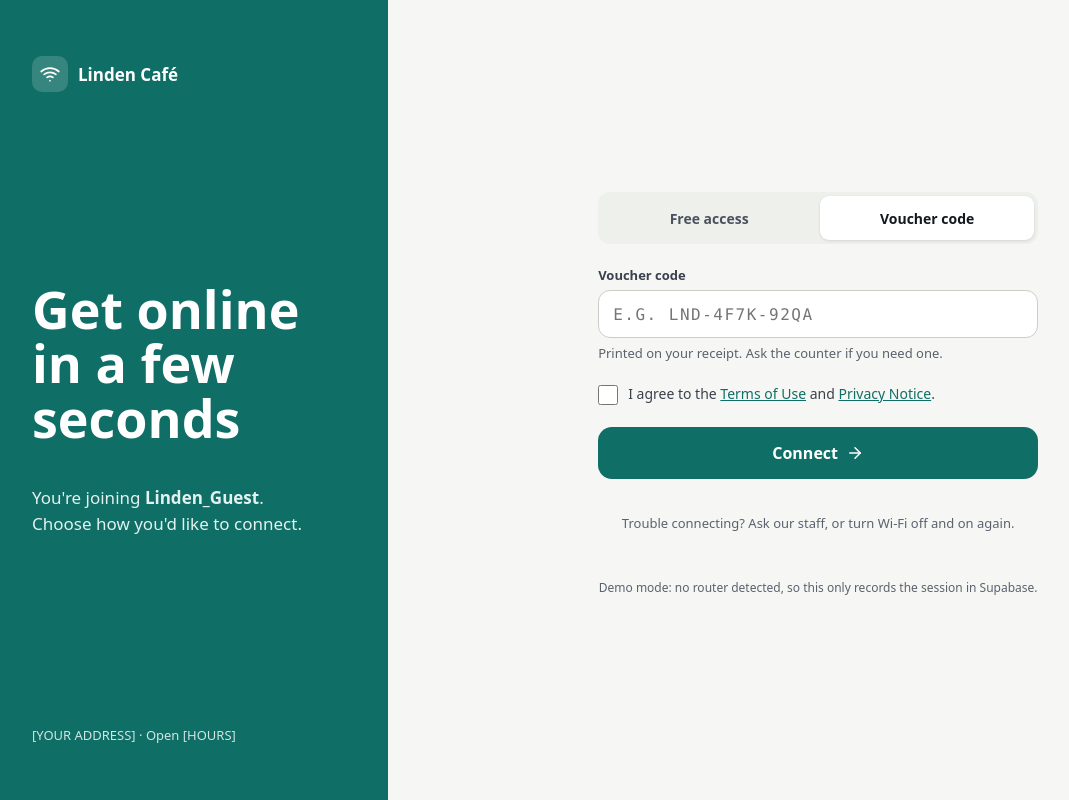
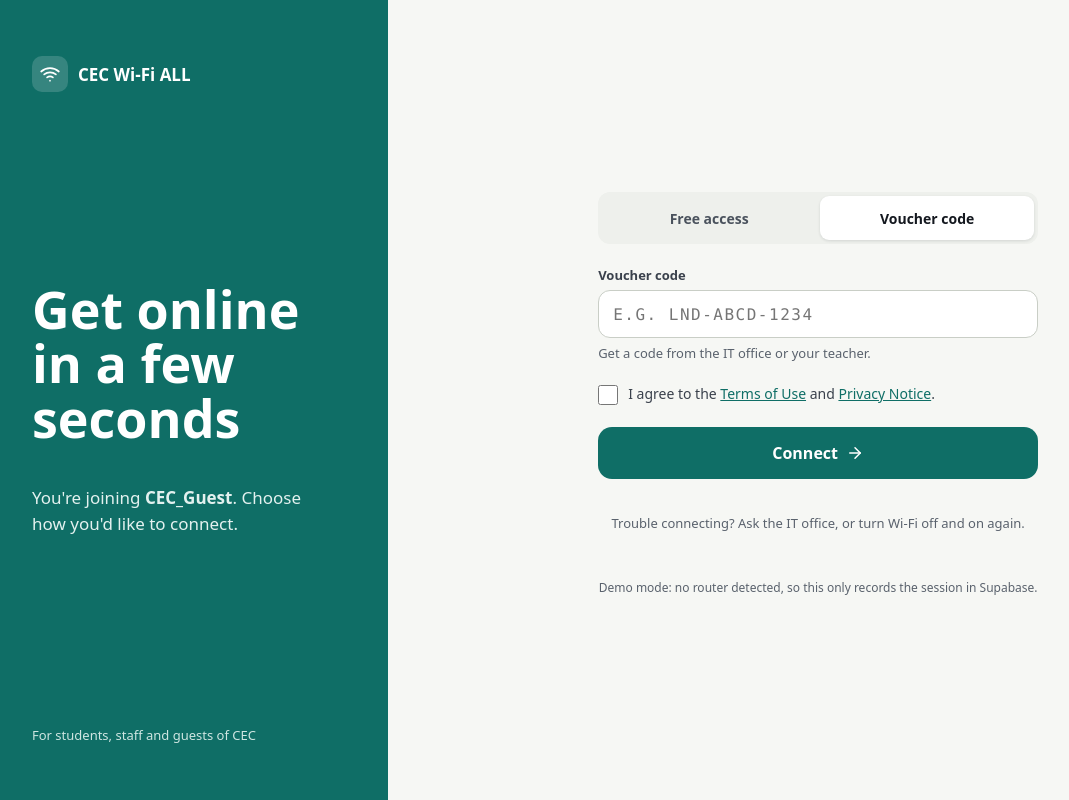
Before and after one commit to Justinmay-q/wifi-portal, a plain HTML site: page index.html in a window 1280 px wide. Both pictures are taken after a click on the tab "Voucher code". Shown: the whole page, without its empty margins (32-1101 px from the left). Drawn offline with Linux system fonts and the light colour scheme.

Commit message:
Change Wi-Fi references from Linden to CEC

```diff
--- a/index.html
+++ b/index.html
@@ -3,7 +3,7 @@
 <head>
 <meta charset="utf-8">
 <meta name="viewport" content="width=device-width, initial-scale=1">
-<title>Linden Café Wi-Fi</title>
+<title>CEC Wi-Fi ALL</title>
 <style>
   /* System fonts only: guests aren't online yet, so no web fonts or CDNs. */
   :root {
@@ -93,11 +93,11 @@
       <div class="logo-mark" aria-hidden="true">
         <svg width="20" height="20" viewBox="0 0 24 24" fill="none" stroke="#fff" stroke-width="2" stroke-linecap="round" stroke-linejoin="round"><path d="M5 12.55a11 11 0 0 1 14.08 0"/><path d="M1.42 9a16 16 0 0 1 21.16 0"/><path d="M8.53 16.11a6 6 0 0 1 6.95 0"/><path d="M12 20h.01"/></svg>
       </div>
-      Linden Café
+      CEC Wi-Fi ALL
     </div>
     <h1>Get online in a few seconds</h1>
-    <p>You're joining <strong>Linden_Guest</strong>. Choose how you'd like to connect.</p>
-    <span class="meta">[YOUR ADDRESS] · Open [HOURS]</span>
+    <p>You're joining <strong>CEC_Guest</strong>. Choose how you'd like to connect.</p>
+    <span class="meta">For students, staff and guests of CEC</span>
   </header>
 
   <main class="main">
@@ -122,8 +122,8 @@
       <div id="panel-voucher" role="tabpanel" aria-labelledby="tab-voucher" hidden>
         <div class="field">
           <label for="code">Voucher code</label>
-          <input id="code" name="code" type="text" autocomplete="off" autocapitalize="characters" spellcheck="false" placeholder="e.g. LND-4F7K-92QA" maxlength="32">
-          <span class="hint">Printed on your receipt. Ask the counter if you need one.</span>
+          <input id="code" name="code" type="text" autocomplete="off" autocapitalize="characters" spellcheck="false" placeholder="e.g. LND-ABCD-1234" maxlength="32">
+          <span class="hint">Get a code from the IT office or your teacher.</span>
         </div>
       </div>
 
@@ -139,7 +139,7 @@
         <svg aria-hidden="true" width="18" height="18" viewBox="0 0 24 24" fill="none" stroke="#fff" stroke-width="2" stroke-linecap="round" stroke-linejoin="round"><path d="M5 12h14"/><path d="m12 5 7 7-7 7"/></svg>
       </button>
 
-      <p class="footer">Trouble connecting? Ask our staff, or turn Wi-Fi off and on again.</p>
+      <p class="footer">Trouble connecting? Ask the IT office, or turn Wi-Fi off and on again.</p>
       <p id="demo-note" class="demo" hidden>Demo mode: no router detected, so this only records the session in Supabase.</p>
     </form>
 
@@ -150,12 +150,12 @@
           <svg aria-hidden="true" width="32" height="32" viewBox="0 0 24 24" fill="none" stroke="#fff" stroke-width="2.5" stroke-linecap="round" stroke-linejoin="round"><path d="M20 6 9 17l-5-5"/></svg>
         </div></div>
         <h2>You're connected</h2>
-        <p>Enjoy browsing on Linden_Guest. You can close this page.</p>
+        <p>Enjoy browsing on CEC_Guest. You can close this page.</p>
       </div>
       <div class="timer"><span class="hint">Time remaining</span><strong id="remaining">--:--</strong></div>
       <div class="bar" aria-hidden="true"><div id="bar" style="width:100%"></div></div>
       <div class="facts">
-        <div class="fact"><span>Network</span><b>Linden_Guest</b></div>
+        <div class="fact"><span>Network</span><b>CEC_Guest</b></div>
         <div class="fact"><span>Plan</span><b id="plan">—</b></div>
       </div>
       <button id="more-time" class="btn secondary" type="button">Add more time with a voucher</button>
@@ -166,8 +166,8 @@
 <script>
 /* ======================== CONFIG ======================== */
 // Your Edge Function URL: https://<project-ref>.supabase.co/functions/v1/portal-auth
-// const FUNCTION_URL = "https://YOUR-PROJECT-REF.supabase.co/functions/v1/portal-auth";
-const FUNCTION_URL = "https://YOUR-PROJECT-REF.supabase.co/functions/v1/portal-auth";
+// ⬇⬇ PASTE YOUR SUPABASE FUNCTION URL BETWEEN THE QUOTES (ends in /dynamic-function) ⬇⬇
+const FUNCTION_URL = "https://trmlnyruxexobipluygg.supabase.co/functions/v1/dynamic-function";
 /* ======================================================== */
 
 const $ = (id) => document.getElementById(id);
@@ -180,11 +180,11 @@ const MESSAGES = {
   invalid_email: "Please enter a valid email address.",
   free_used: "You've already used your free hour today. Use a voucher code for more time.",
   invalid_code: "That voucher code wasn't recognised. Check it and try again.",
-  voucher_expired: "That voucher has expired. Please ask the counter for a new one.",
+  voucher_expired: "That voucher has expired. Please ask the IT office for a new one.",
   voucher_used_up: "That voucher has already been used.",
-  too_many_attempts: "Too many wrong codes. Please wait 10 minutes or ask our staff.",
+  too_many_attempts: "Too many wrong codes. Please wait 10 minutes or ask the IT office.",
   server_error: "Something went wrong on our side. Please try again in a moment.",
-  network: "Couldn't reach the sign-in server. Check you're on Linden_Guest and try again.",
+  network: "Couldn't reach the sign-in server. Check you're on CEC_Guest and try again.",
 };
 
 // ---------- Tabs ----------
```
